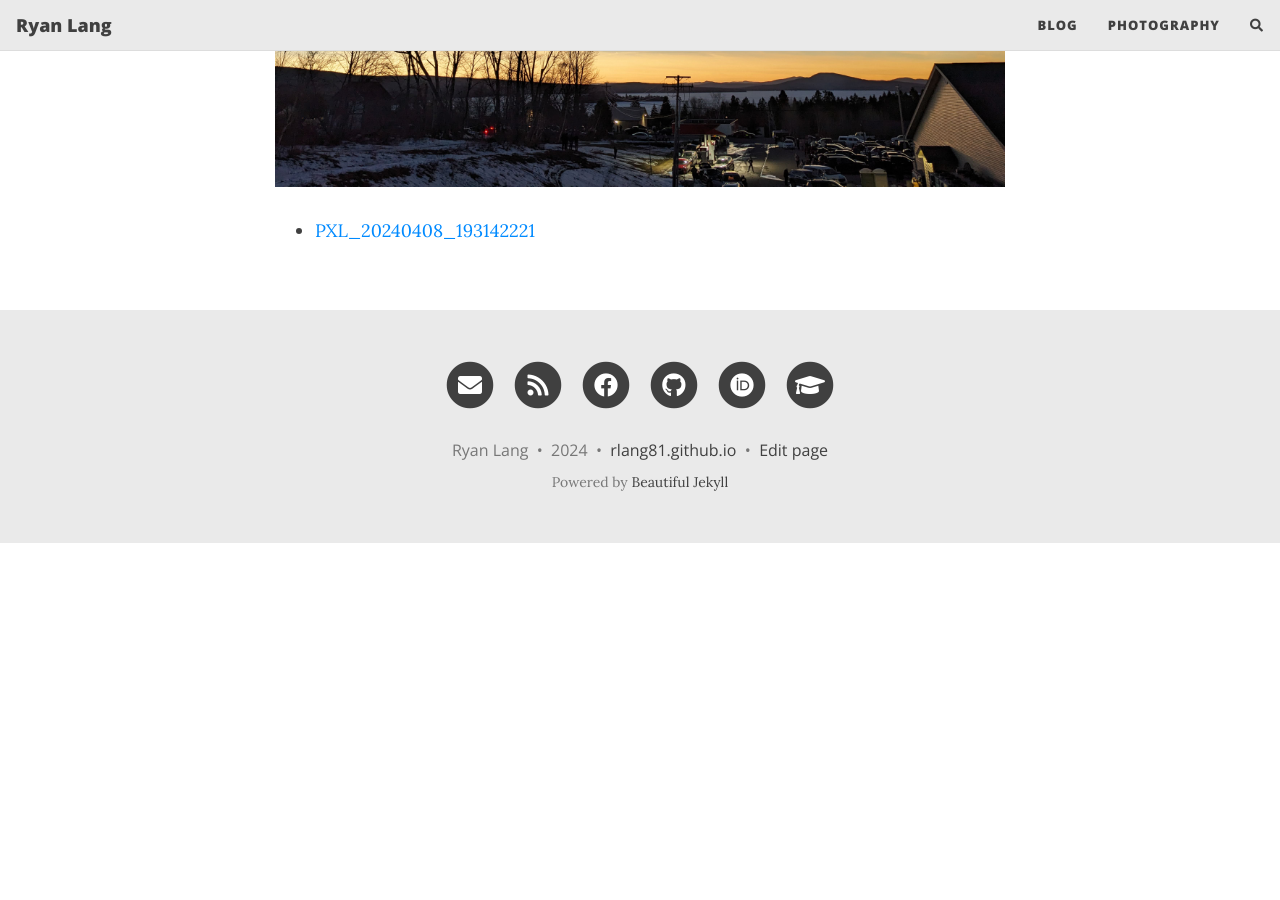
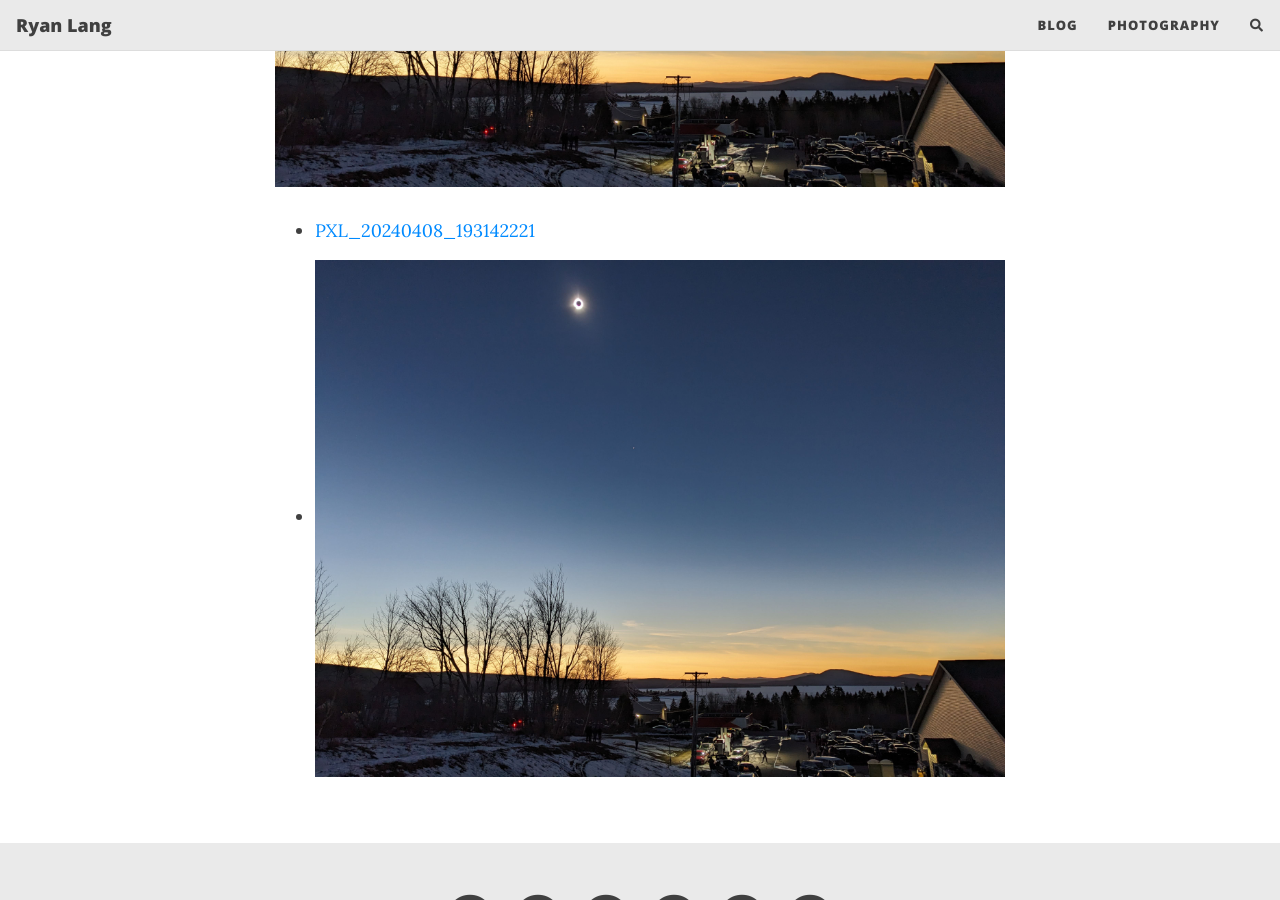
Before and after one commit to rlang81/rlang81.github.io, a Jekyll site: the page built from photography.md, in a window 1280 px wide and 900 px high, scrolled down 990 px. Built offline with Jekyll 4.4.1, drawn with Linux system fonts in a browser that asks for light colours; nearby versions of some CDN libraries; comment, search, counter and statistics services are not loaded; before the commit the page ends 1533 px from its top, so only the background shows below that.

Commit message:
More gallery testing

```diff
--- a/photography.md
+++ b/photography.md
@@ -13,3 +13,16 @@ title: Photography
     <li><a href="{{ img.path }}" title="{{ img.basename }}" class="img">{{ img.basename }}</a></li>
   {% endfor %}
 </ul>
+
+
+{% assign images = site.static_files | where: "gallery", true %}
+<ul class="gallery">
+  {% for img in images %}
+    <li class="gallery-item">
+      <a href="{{ img.path }}" title="{{ img.basename }}" class="img">
+        <img src="{{ img.path }}" alt="{{ img.basename }}">
+      </a>
+    </li>
+    {% cycle '', '', '</ul><ul class="gallery">' %}
+  {% endfor %}
+</ul>
```
